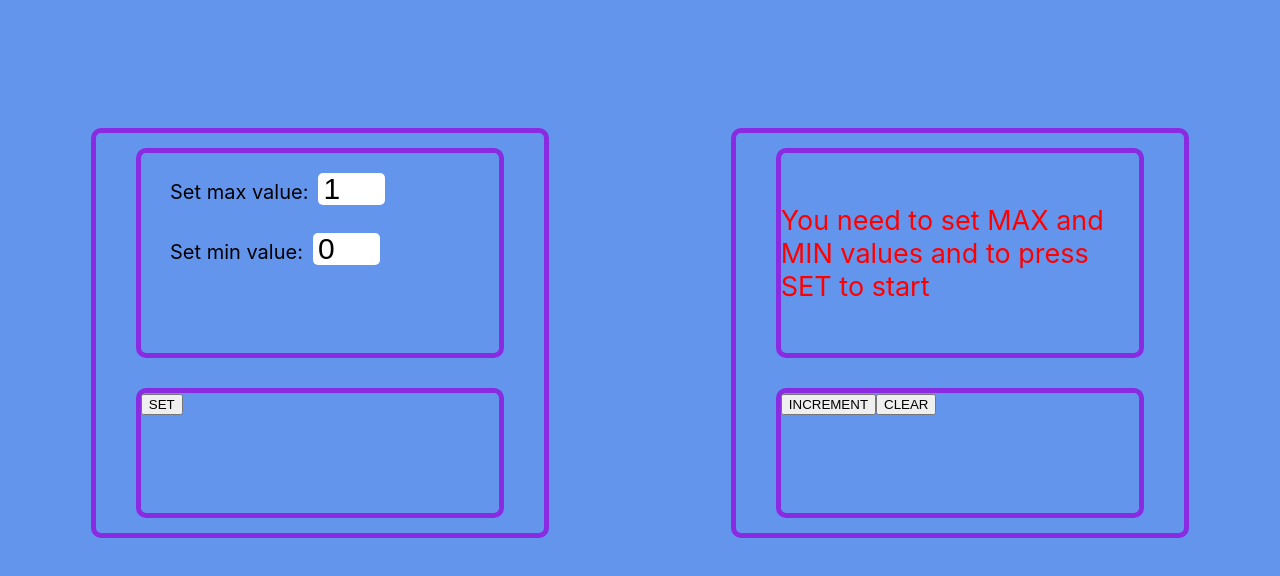
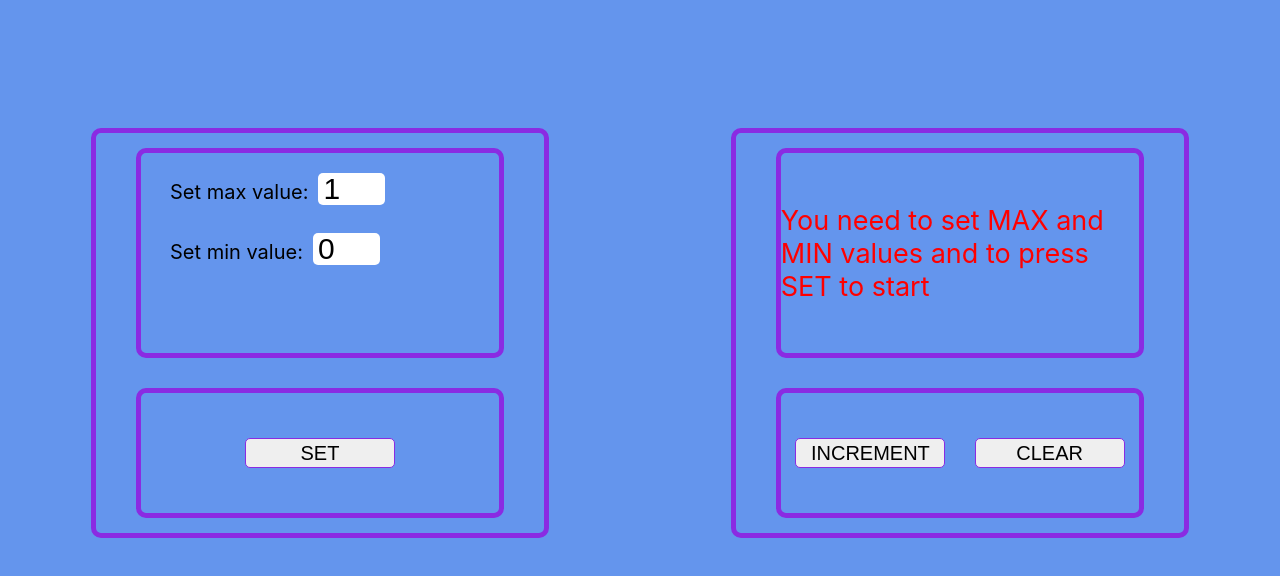
Before and after one commit to Nadyushka/vtornik-counter1.0, a React (Create React App) app: page / in a window 1280 px wide. Shown: the top 576 px of the page. Built offline with nearby package versions, Linux system fonts and the light colour scheme.

Commit message:
add button style

```diff
--- a/src/components/BottomWindow/BottomWindow.tsx
+++ b/src/components/BottomWindow/BottomWindow.tsx
@@ -22,21 +22,21 @@ const BottomWindow = (props: PropsType) => {
                 localStorage.setItem('currentValue', props.minValue)
                 localStorage.setItem('minValue', props.minValue)
                 localStorage.setItem('maxValue', props.maxValue)
+
             }
         }
 
         return (
-            <button onClick={onClickSetHandler}> SET </button>
+            <button className={s.button} onClick={onClickSetHandler}> SET </button>
         )
     }
 
     const presentationWindowSet = () => {
 
         const onClickHandlerIncrement = () => {
-
-            props.value !== 'You need to set MAX and MIN values and to press SET to start' && props.value < props.maxValue && props.setValue(JSON.stringify(+props.value + 1))
-
-
+            props.value !== 'You need to set MAX and MIN values and to press SET to start' &&
+            props.value < props.maxValue &&
+            props.setValue(JSON.stringify(+props.value + 1))
         }
 
         const onClickHandlerClear = () => {
@@ -48,8 +48,8 @@ const BottomWindow = (props: PropsType) => {
         }
 
         return (<>
-                <button onClick={onClickHandlerIncrement}> INCREMENT</button>
-                <button onClick={onClickHandlerClear}> CLEAR</button>
+                <button className={s.button} onClick={onClickHandlerIncrement}> INCREMENT</button>
+                <button className={s.button}  onClick={onClickHandlerClear}> CLEAR</button>
             </>
         )
     }
--- a/src/components/BottomWindow/bottomWindow.module.css
+++ b/src/components/BottomWindow/bottomWindow.module.css
@@ -4,4 +4,15 @@
     border-radius: 10px;
     border: 5px solid blueviolet;
     justify-content: center;
+    display: flex;
+    justify-content: space-around;
+    align-items: center;
 }
+
+.button {
+    border: 1px solid blueviolet;
+    border-radius: 5px;
+    width: 150px;
+    height: 30px;
+    font-size: 20px;
+}
```
Also changed, not shown: src/App.tsx (line endings or trailing spaces).
